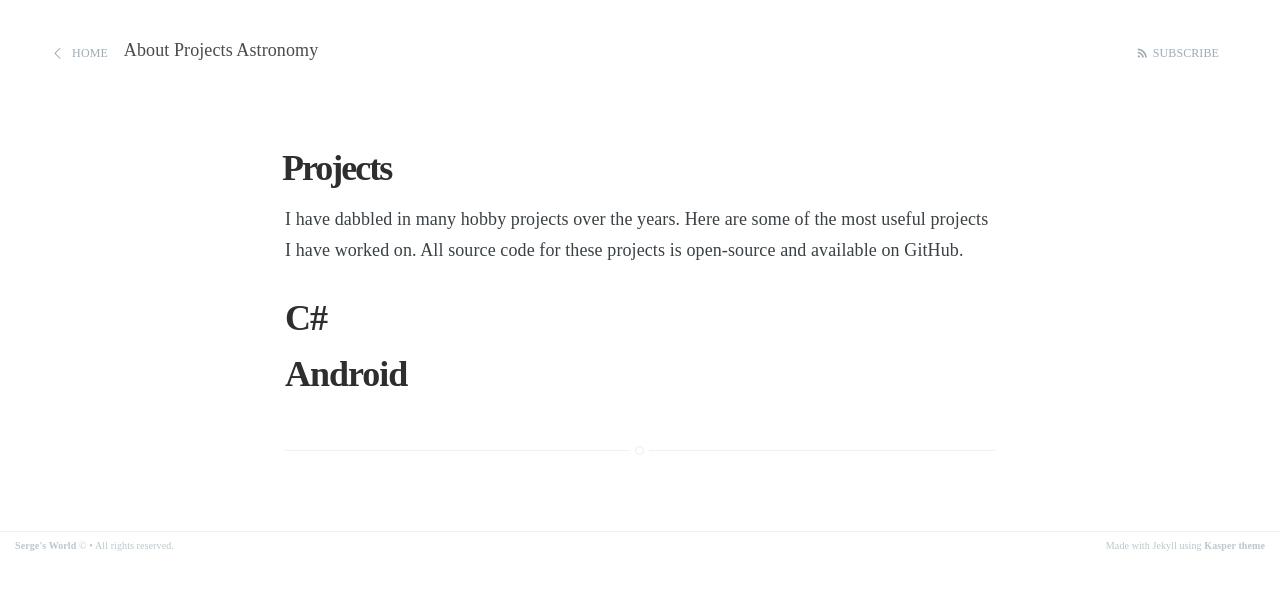
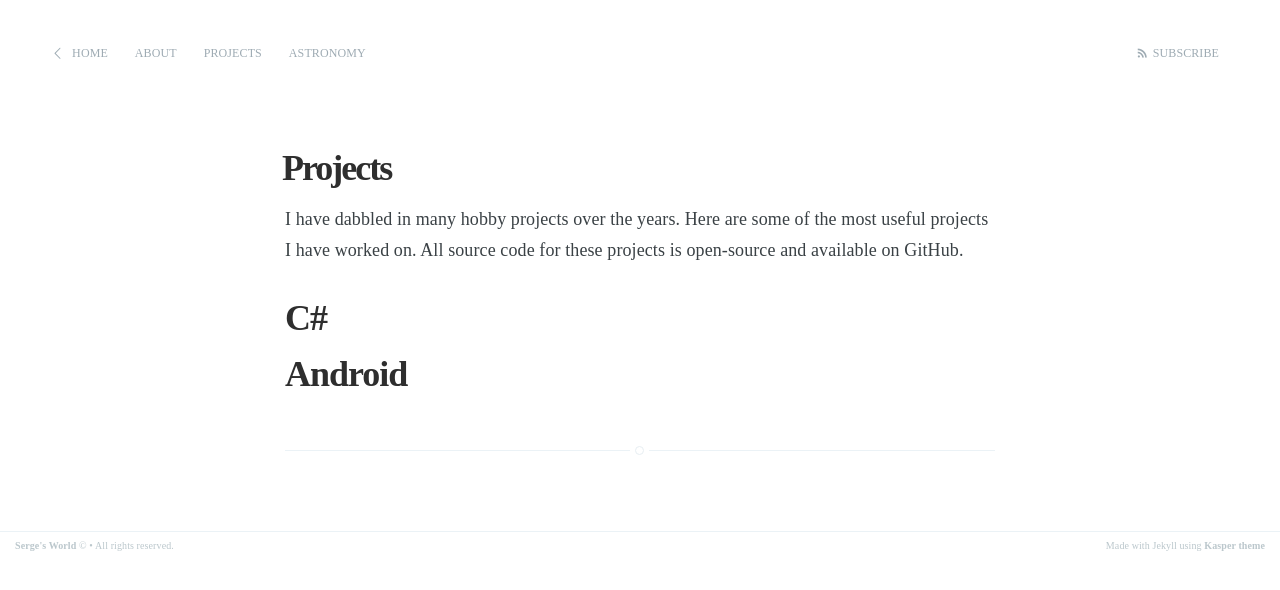
Before and after one commit to sjmeunier/sjmeunier.github.io, a Jekyll site: the page built from projects.md, in a window 1280 px wide. Shown: the top 590 px of the page. Built offline with Jekyll 4.4.1, drawn with Linux system fonts in a browser that asks for light colours; some web fonts are replaced.

Commit message:
Updated page.html

```diff
--- a/_layouts/page.html
+++ b/_layouts/page.html
@@ -8,9 +8,9 @@ projects: 'projects.html'
 
 <nav class="main-nav clearfix">
     <a class="back-button icon-arrow-left" href="{{ site.baseurl }}">Home</a>
-    <a class="" href="{{ site.baseurl }}{{ page.about }}">About</a>
-    <a class="" href="{{ site.baseurl }}{{ page.projects }}">Projects</a>
-    <a class="" href="{{ site.baseurl }}{{ page.astronomy }}">Astronomy</a>
+    <a class="general-button" href="{{ site.baseurl }}{{ page.about }}">About</a>
+    <a class="general-button" href="{{ site.baseurl }}{{ page.projects }}">Projects</a>
+    <a class="general-button" href="{{ site.baseurl }}{{ page.astronomy }}">Astronomy</a>
     <a class="subscribe-button icon-feed" href="{{ site.baseurl }}feed.xml">Subscribe</a>
 </nav>
 
```
